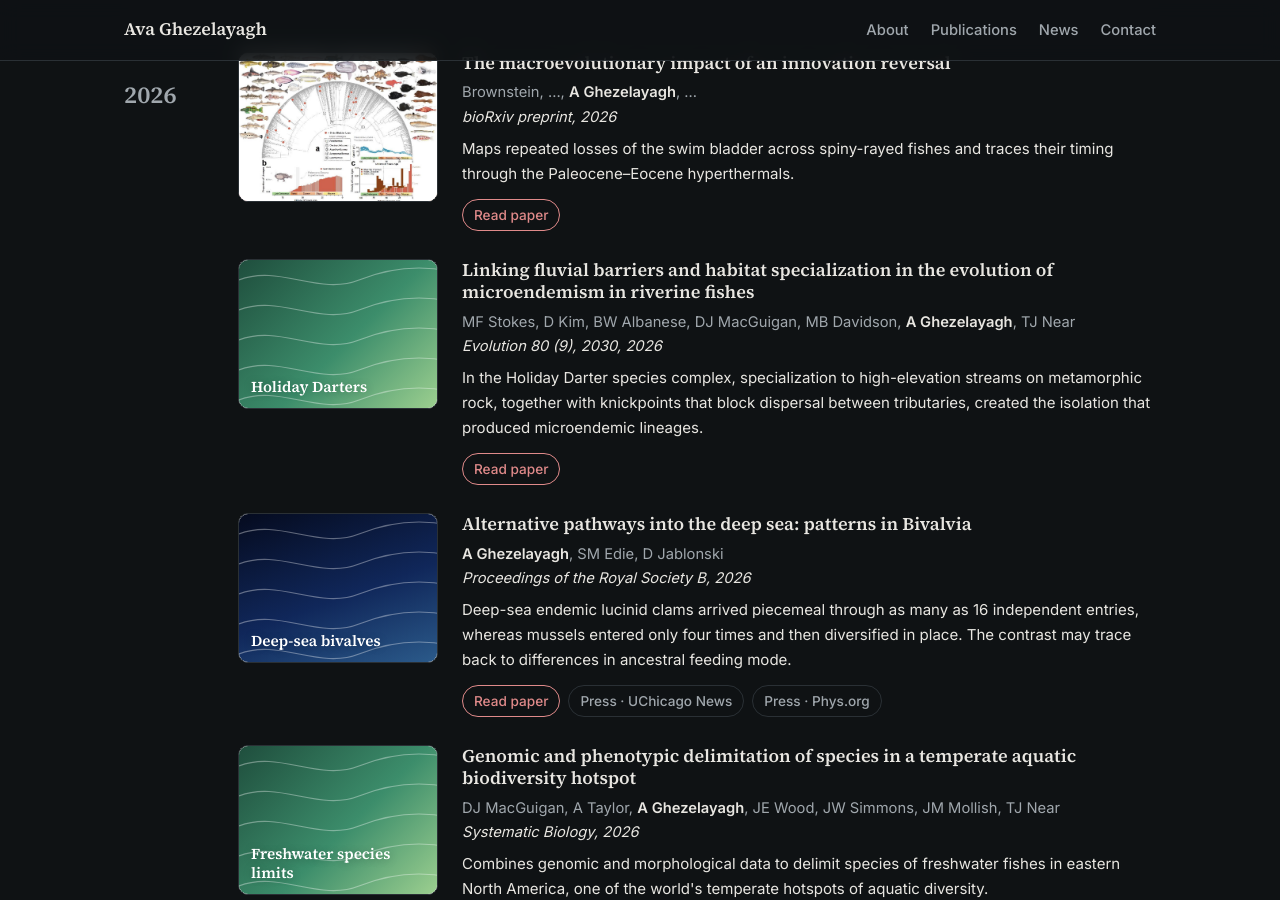
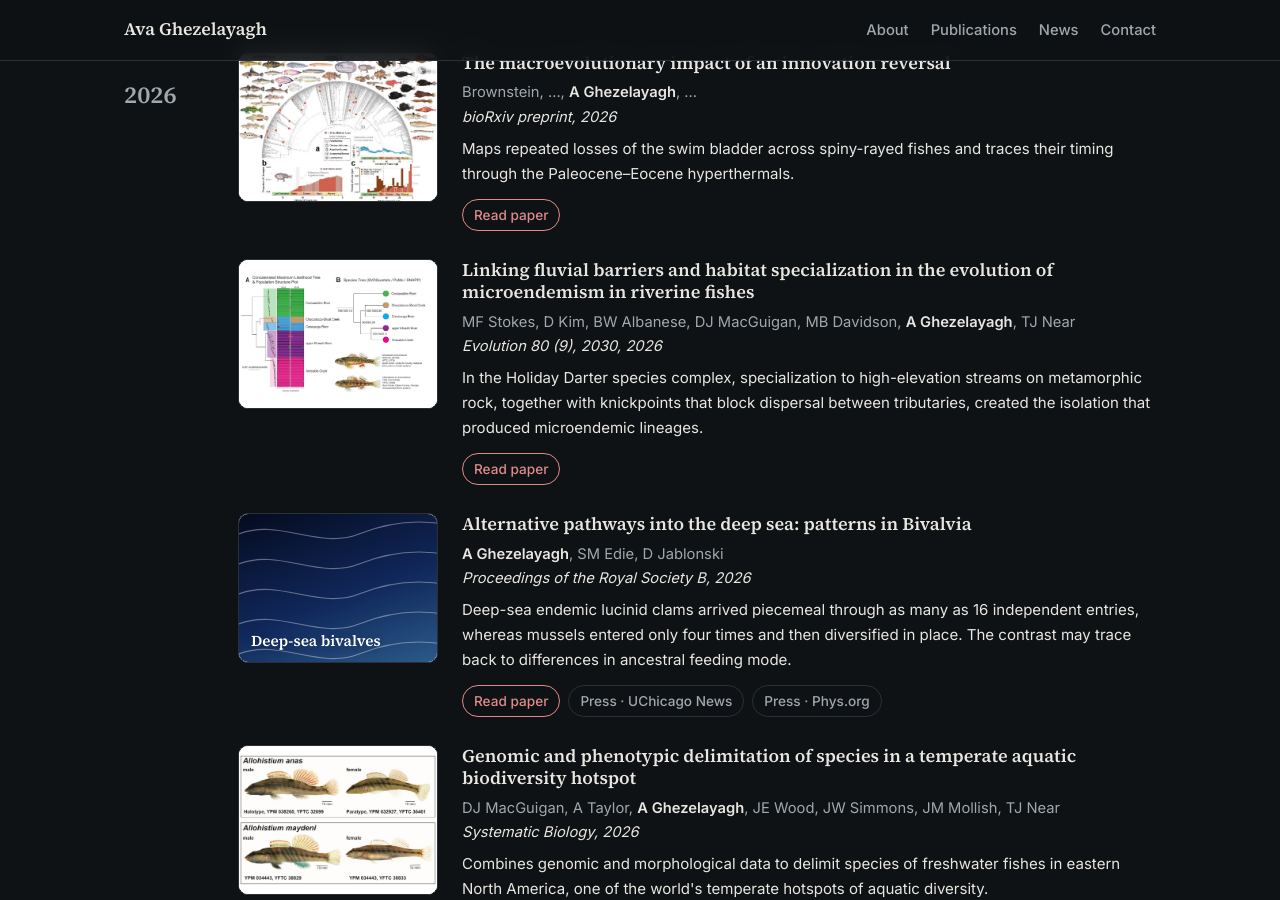
Before and after one commit to avaghezelayagh/avaghezelayagh.github.io, a Jekyll site: the page built from _pages/about.md, in a window 1280 px wide and 900 px high, scrolled down 985 px. Built offline with Jekyll 4.4.1, drawn with Linux system fonts in a browser that asks for light colours.

Commit message:
Add figure thumbnails for the Systematic Biology and Evolution 2026 papers
Co-Authored-By: Claude Opus 5.5 <noreply@anthropic.com>
Claude-Session: https://claude.ai/code/session_01NavsrmrboujjPYP3hBR3gT

```diff
--- a/_data/publications.yml
+++ b/_data/publications.yml
@@ -29,7 +29,7 @@
   year: 2026
   url: "https://doi.org/10.1093/evolut/qpag123"
   summary: "In the Holiday Darter species complex, specialization to high-elevation streams on metamorphic rock, together with knickpoints that block dispersal between tributaries, created the isolation that produced microendemic lineages."
-  image: ""
+  image: "/images/pubs/holiday-darters.jpg"
   cover: "Holiday Darters"
   tone: river
 
@@ -54,7 +54,7 @@
   year: 2026
   url: "https://pmc.ncbi.nlm.nih.gov/articles/PMC13445616/"
   summary: "Combines genomic and morphological data to delimit species of freshwater fishes in eastern North America, one of the world's temperate hotspots of aquatic diversity."
-  image: ""
+  image: "/images/pubs/allohistium-darters.jpg"
   cover: "Freshwater species limits"
   tone: river
 
```
Also changed, not shown: images/pubs/allohistium-darters.jpg (added), images/pubs/holiday-darters.jpg (added).
